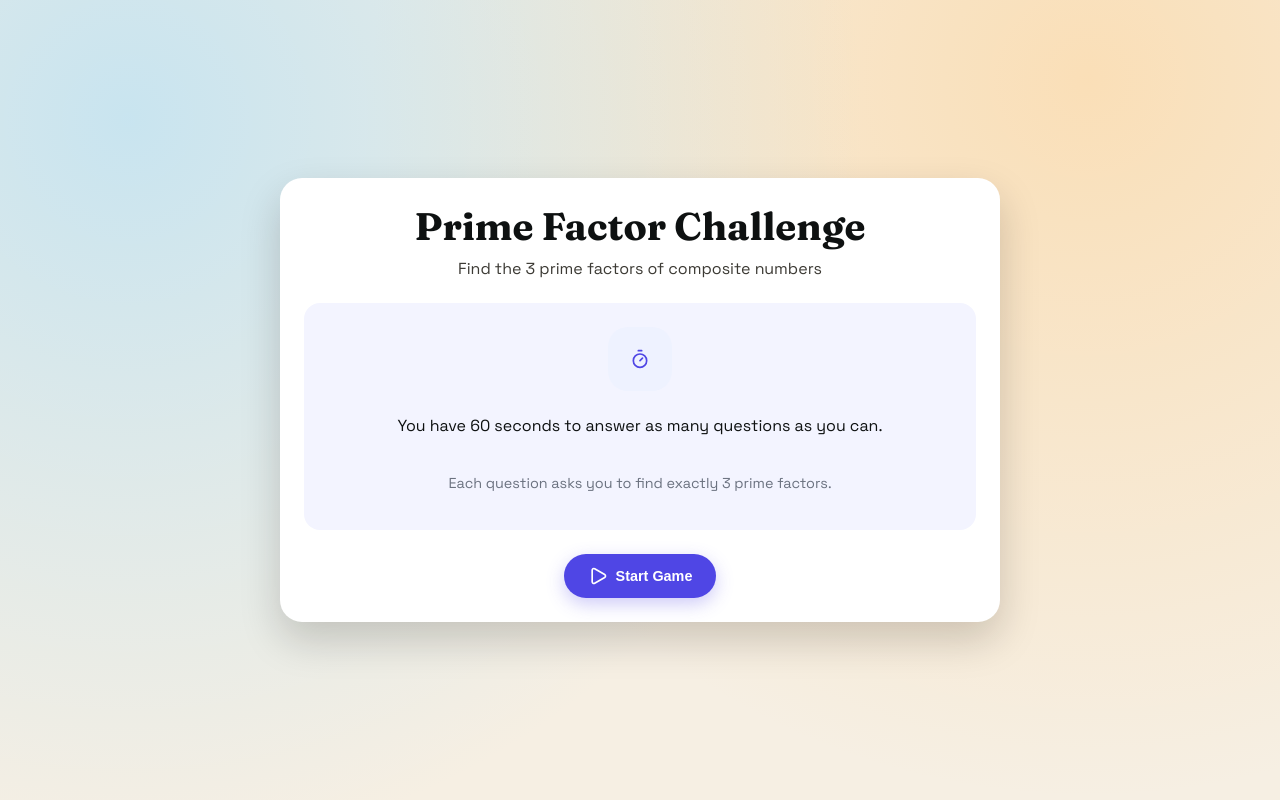
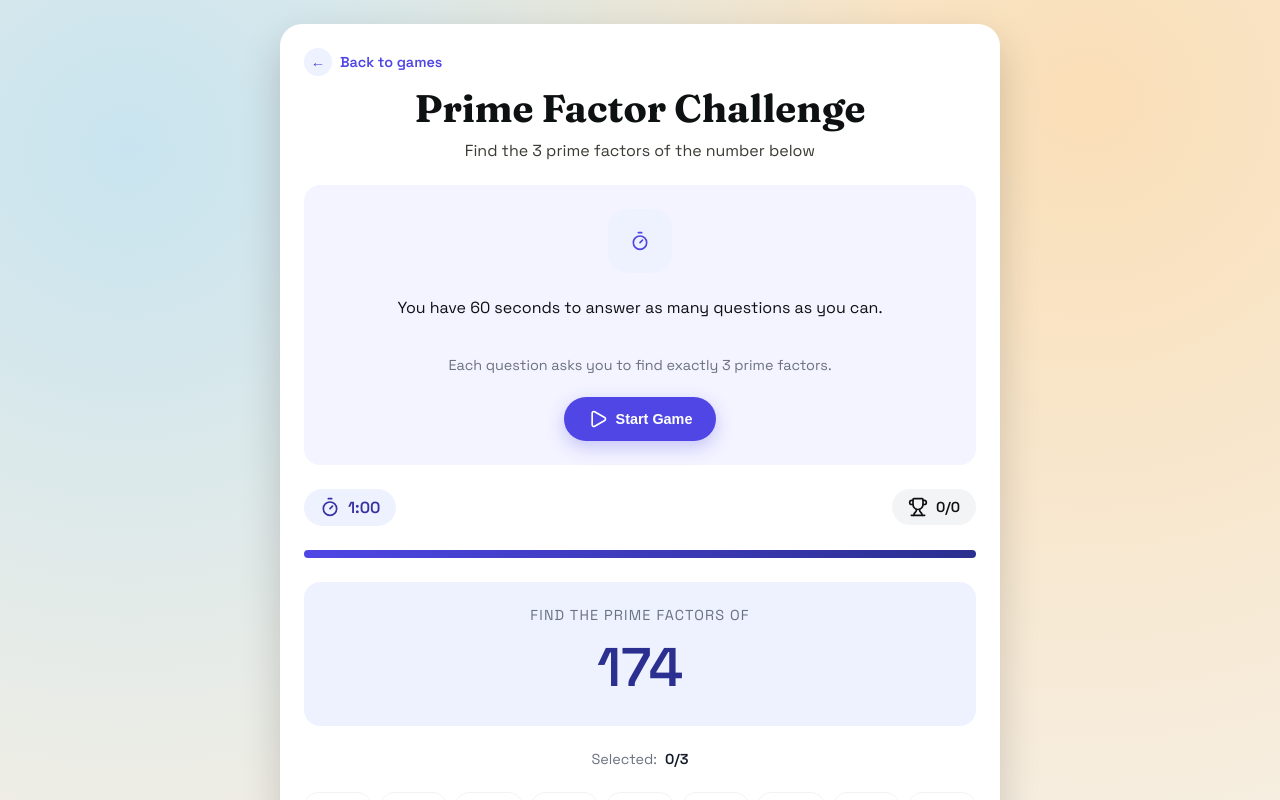
Before and after one commit to lbi-dag/mathgames, a React (Vite) app: page /games/prime-factor-challenge in a window 1280 px wide. Shown: the top 800 px of the page. Built offline with nearby package versions, Linux system fonts and the light colour scheme.

Commit message:
feat: enhance Prime Factor Challenge UI with timer and result display improvements

```diff
--- a/src/games/prime-factor-challenge/PrimeFactorChallenge.module.css
+++ b/src/games/prime-factor-challenge/PrimeFactorChallenge.module.css
@@ -119,6 +119,21 @@
   color: #b91c1c;
 }
 
+.timerPill {
+  background: #eef2ff;
+  color: #3730a3;
+}
+
+.timerText {
+  font-weight: 700;
+  font-size: var(--text-md);
+  color: #dc2626;
+}
+
+.timerTextQuiet {
+  color: #3730a3;
+}
+
 .statIcon {
   width: 20px;
   height: 20px;
@@ -231,6 +246,11 @@
   color: #b91c1c;
 }
 
+.resultNeutral {
+  background: rgba(59, 130, 246, 0.12);
+  color: #1d4ed8;
+}
+
 .resultTitle {
   display: inline-flex;
   align-items: center;
@@ -238,6 +258,13 @@
   gap: var(--space-2);
   font-size: var(--text-md);
   font-weight: 700;
+}
+
+.resultScore {
+  font-size: clamp(2.6rem, 5vw, 3.2rem);
+  font-weight: 700;
+  color: #1d4ed8;
+  margin: 0;
 }
 
 .resultEquation {
--- a/src/games/prime-factor-challenge/PrimeFactorChallenge.tsx
+++ b/src/games/prime-factor-challenge/PrimeFactorChallenge.tsx
@@ -105,61 +105,6 @@ export default function PrimeFactorChallenge() {
   const selectionCountClass =
     selectedPrimes.size === 3 ? `${styles.selectionCount} ${styles.selectionReady}` : styles.selectionCount;
 
-  if (gameState === "idle") {
-    return (
-      <div className={styles.page}>
-        <div className={styles.card}>
-          <header className={styles.header}>
-            <h1 className={styles.title}>Prime Factor Challenge</h1>
-            <p className={styles.subtitle}>Find the 3 prime factors of composite numbers</p>
-          </header>
-          <div className={styles.intro}>
-            <span className={styles.introIcon}>
-              <Timer className={styles.statIcon} />
-            </span>
-            <p>You have 60 seconds to answer as many questions as you can.</p>
-            <p className={styles.footerRow}>Each question asks you to find exactly 3 prime factors.</p>
-          </div>
-          <div className={styles.actions}>
-            <button type="button" className={styles.primaryAction} onClick={startGame}>
-              <Play className={styles.statIcon} />
-              Start Game
-            </button>
-          </div>
-        </div>
-      </div>
-    );
-  }
-
-  if (gameState === "gameover") {
-    return (
-      <div className={styles.page}>
-        <div className={styles.card}>
-          <header className={styles.header}>
-            <h1 className={styles.title}>Time&apos;s Up!</h1>
-            <p className={styles.subtitle}>Great effort. Here are your results.</p>
-          </header>
-          <div className={styles.intro}>
-            <span className={styles.introIcon}>
-              <Trophy className={styles.statIcon} />
-            </span>
-            <p className={styles.targetNumber}>{score}</p>
-            <p>
-              out of {questionsAnswered} questions correct
-            </p>
-            {questionsAnswered > 0 && <p className={styles.footerRow}>Accuracy: {accuracy}%</p>}
-          </div>
-          <div className={styles.actions}>
-            <button type="button" className={styles.primaryAction} onClick={handleNewGame}>
-              <RefreshCw className={styles.statIcon} />
-              Play Again
-            </button>
-          </div>
-        </div>
-      </div>
-    );
-  }
-
   return (
     <div className={styles.page}>
       <div className={styles.card}>
@@ -172,10 +117,31 @@ export default function PrimeFactorChallenge() {
           <p className={styles.subtitle}>Find the 3 prime factors of the number below</p>
         </header>
 
+        <div className={styles.intro}>
+          <span className={styles.introIcon}>
+            <Timer className={styles.statIcon} />
+          </span>
+          <p>You have 60 seconds to answer as many questions as you can.</p>
+          <p className={styles.footerRow}>Each question asks you to find exactly 3 prime factors.</p>
+          <div className={styles.actions}>
+            <button
+              type="button"
+              className={styles.primaryAction}
+              onClick={startGame}
+              disabled={gameState === "playing"}
+            >
+              <Play className={styles.statIcon} />
+              {gameState === "playing" ? "Running..." : "Start Game"}
+            </button>
+          </div>
+        </div>
+
         <div className={styles.statsRow}>
-          <div className={`${styles.statPill} ${timeLeft <= 10 ? styles.statPillAlert : ""}`}>
+          <div className={`${styles.statPill} ${styles.timerPill} ${timeLeft <= 10 ? styles.statPillAlert : ""}`}>
             <Timer className={styles.statIcon} />
-            {formatTime(timeLeft)}
+            <span className={`${styles.timerText} ${timeLeft <= 10 ? "" : styles.timerTextQuiet}`}>
+              {formatTime(timeLeft)}
+            </span>
           </div>
           <div className={styles.statPill}>
             <Trophy className={styles.statIcon} />
@@ -220,25 +186,50 @@ export default function PrimeFactorChallenge() {
           })}
         </div>
 
-        {gameState !== "playing" && (
+        {gameState !== "playing" && gameState !== "idle" && (
           <div
             className={[
               styles.resultCard,
-              gameState === "correct" ? styles.resultCorrect : styles.resultWrong,
+              gameState === "gameover"
+                ? styles.resultNeutral
+                : gameState === "correct"
+                  ? styles.resultCorrect
+                  : styles.resultWrong,
             ].join(" ")}
           >
             <div className={styles.resultTitle}>
-              {gameState === "correct" ? <Check className={styles.statIcon} /> : <X className={styles.statIcon} />}
-              {gameState === "correct" ? "Correct!" : "Not quite..."}
+              {gameState === "gameover" ? (
+                <Trophy className={styles.statIcon} />
+              ) : gameState === "correct" ? (
+                <Check className={styles.statIcon} />
+              ) : (
+                <X className={styles.statIcon} />
+              )}
+              {gameState === "gameover" ? "Time's up!" : gameState === "correct" ? "Correct!" : "Not quite..."}
             </div>
-            <p className={styles.resultEquation}>
-              {question.number} = {question.factors.join(" × ")}
-            </p>
+            {gameState === "gameover" ? (
+              <>
+                <p className={styles.resultScore}>{score}</p>
+                <p className={styles.resultEquation}>
+                  out of {questionsAnswered} questions correct
+                </p>
+                {questionsAnswered > 0 && <p className={styles.footerRow}>Accuracy: {accuracy}%</p>}
+              </>
+            ) : (
+              <p className={styles.resultEquation}>
+                {question.number} = {question.factors.join(" × ")}
+              </p>
+            )}
           </div>
         )}
 
         <div className={styles.actions}>
-          {gameState === "playing" ? (
+          {gameState === "gameover" ? (
+            <button type="button" className={styles.primaryAction} onClick={handleNewGame}>
+              <RefreshCw className={styles.statIcon} />
+              Play Again
+            </button>
+          ) : gameState === "playing" ? (
             <button
               type="button"
               className={styles.primaryAction}
@@ -247,7 +238,7 @@ export default function PrimeFactorChallenge() {
             >
               Submit Answer
             </button>
-          ) : (
+          ) : gameState === "idle" ? null : (
             <button type="button" className={styles.secondaryAction} onClick={handleNextQuestion}>
               Next Question
             </button>
```
